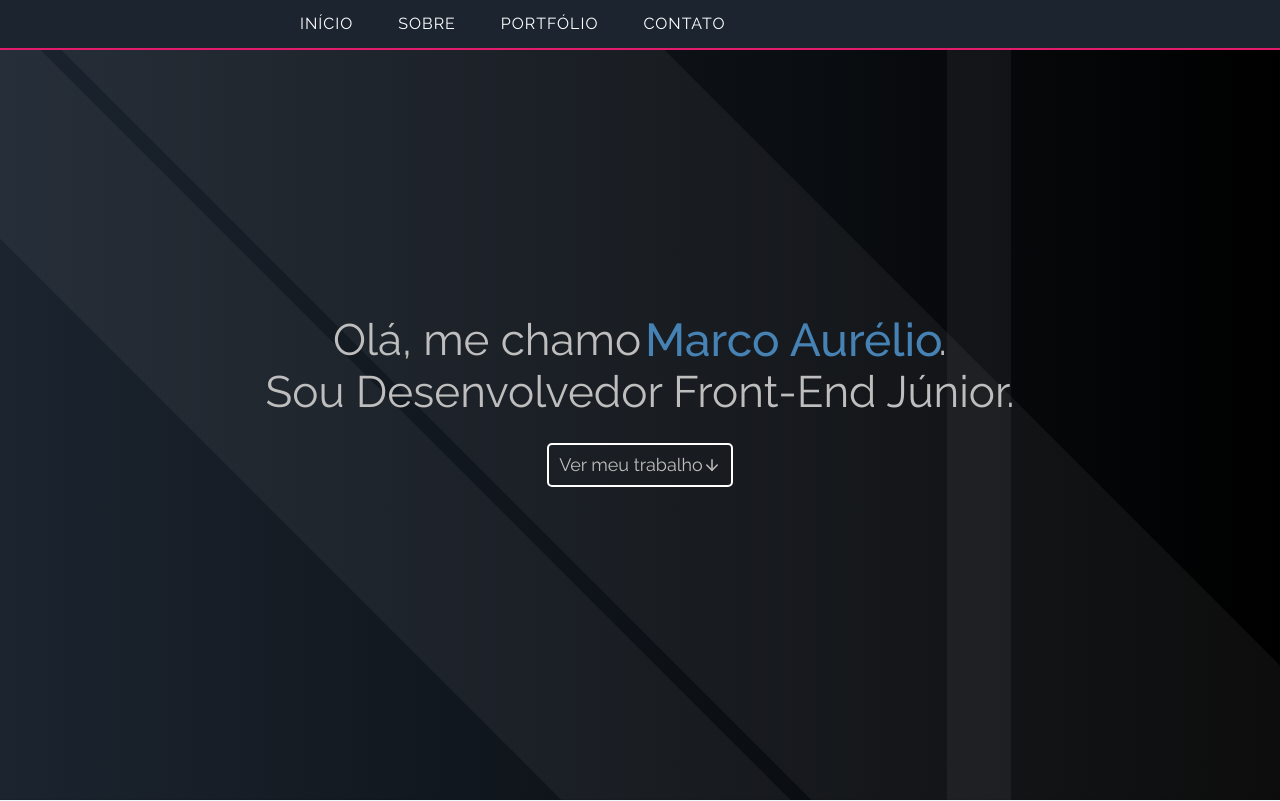
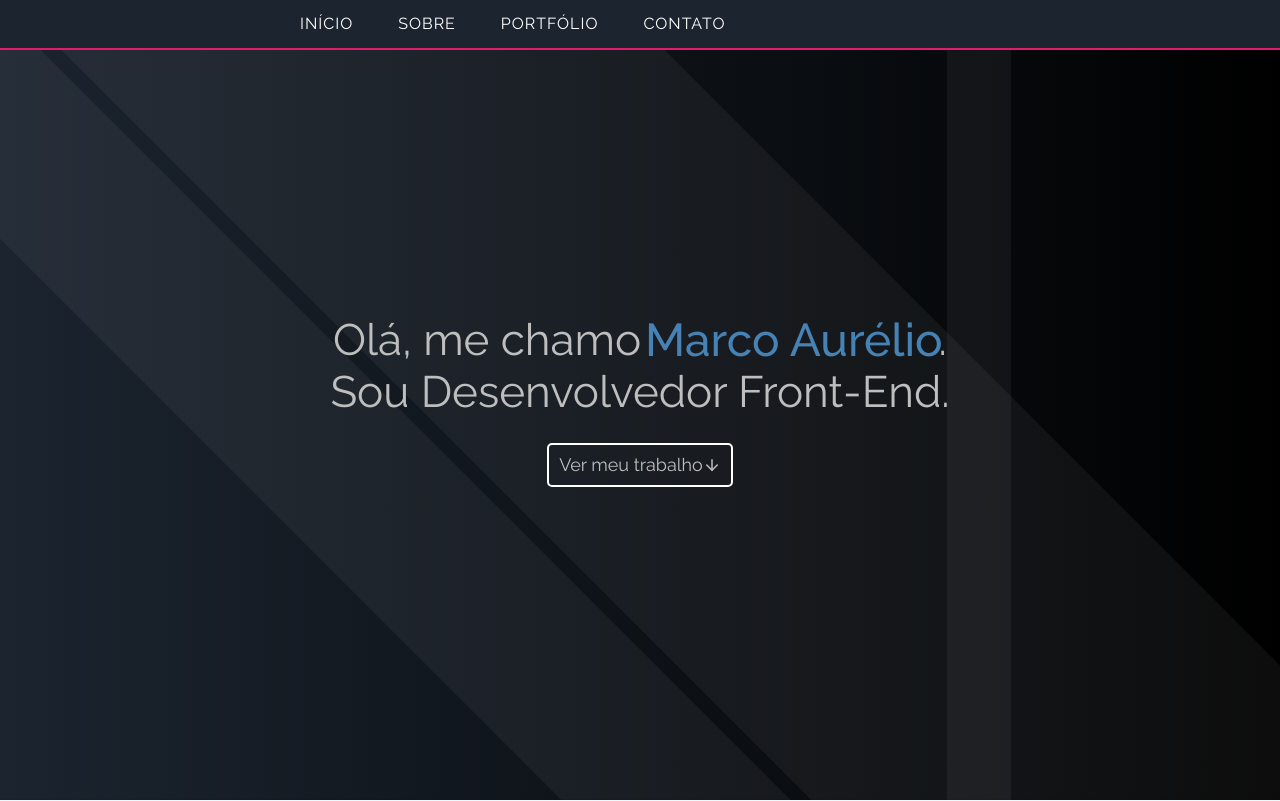
Before and after one commit to Marco-oli/Personal-website2.0, a React (Create React App) app: page / in a window 1280 px wide. Shown: the top 801 px of the page. Built offline with nearby package versions, Linux system fonts and the light colour scheme; no server answers.

Commit message:
Alteração irrelevante

```diff
--- a/src/pages/Home/index.js
+++ b/src/pages/Home/index.js
@@ -25,7 +25,7 @@ const Home = () => {
                      <p>Olá, me chamo
                         <span className={showName}> Marco Aurélio</span>.
                      </p>
-                     <p>Sou Desenvolvedor Front-End Júnior.</p>
+                     <p>Sou Desenvolvedor Front-End.</p>
                   </S.BoxTitle>
 
                   <S.BoxButton href="#About">
```
